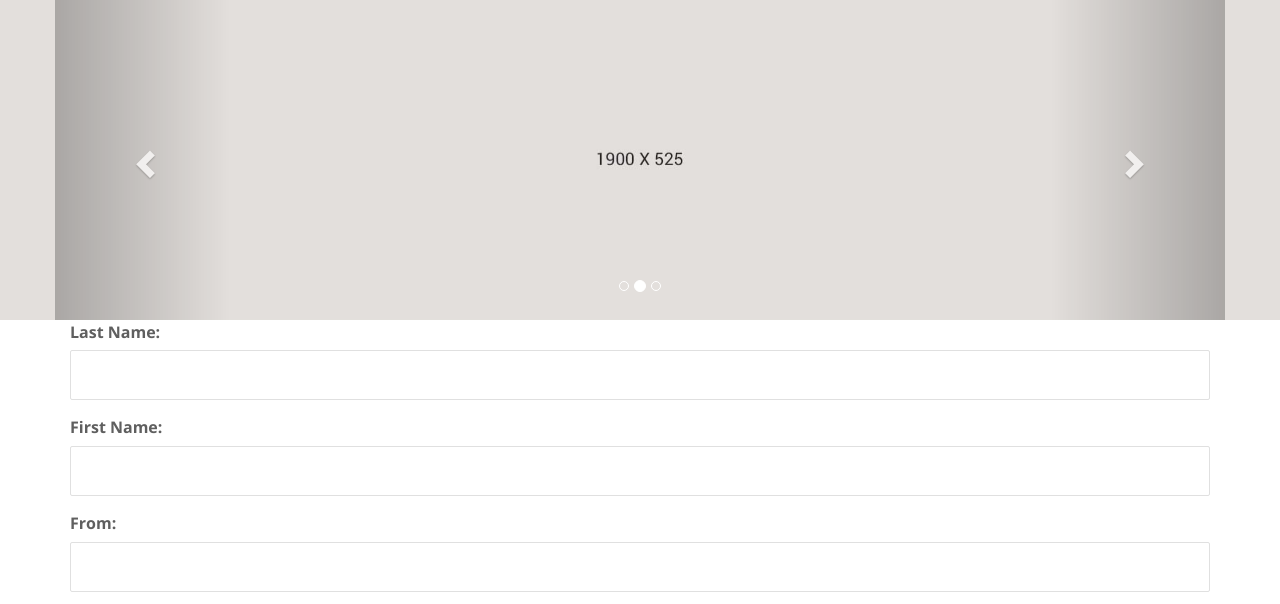
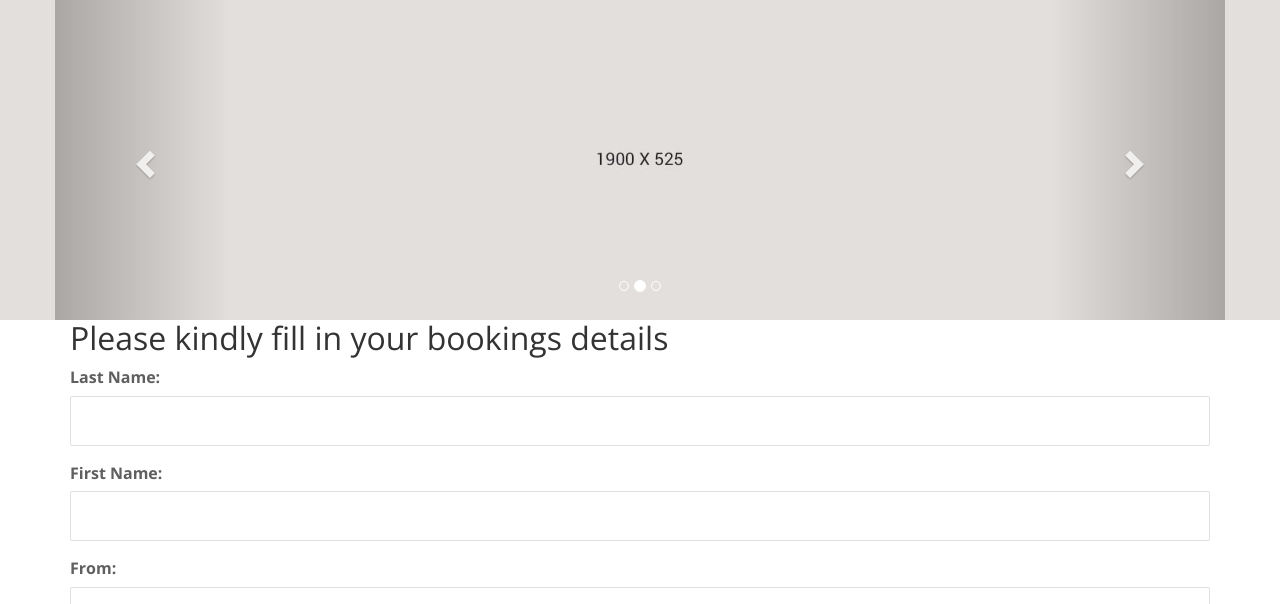
Before and after one commit to mathsjonah/mathsjonah.github.io, a plain HTML site: page index.html in a window 1280 px wide. Shown: the part 174-778 px from the top of the page. Drawn offline with nearby package versions, Linux system fonts and the light colour scheme.

Commit message:
Update index.html

```diff
--- a/index.html
+++ b/index.html
@@ -120,6 +120,7 @@
     <div class="container">
         <div class="row">
             <div class=" col-lg-12 col-md-12 col-sm-12 col-xs-12">
+                <h1>Please kindly fill in your bookings details</h1>
     <form action="/action_page.php">
     <div class="form-group">
         <label for="lastname">Last Name:</label>
```
